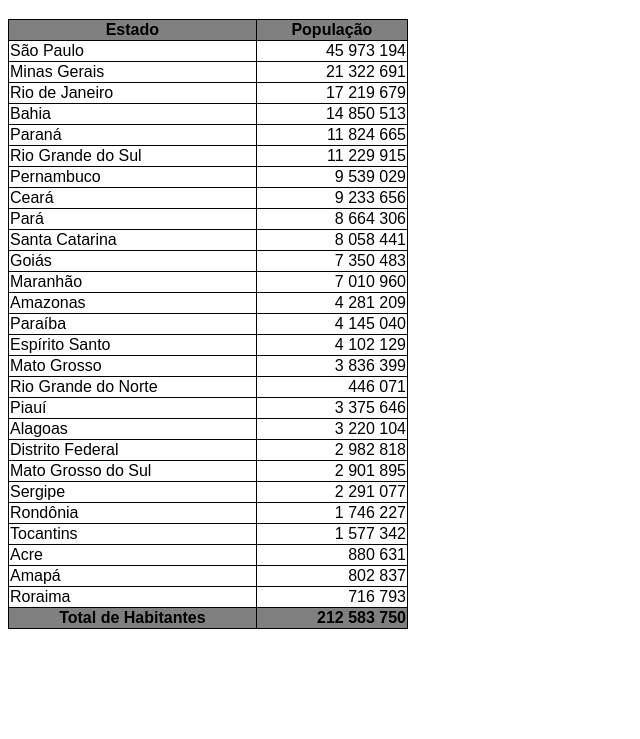
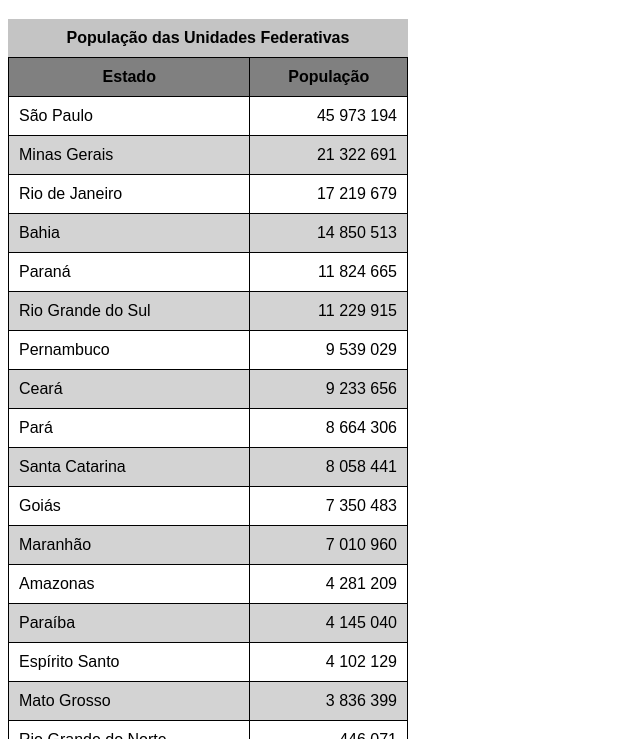
Before and after one commit to eduardoalvesc/html-css, a plain HTML site: page Exercicios/ex023/tabela002.html in a window 1280 px wide. Shown: the part 61-800 px from the top of the page, without its empty margins (0-640 px from the left). Drawn offline with Linux system fonts and the light colour scheme.

Commit message:
mais tabelas

```diff
--- a/Exercicios/ex023/tabela002.html
+++ b/Exercicios/ex023/tabela002.html
@@ -11,24 +11,44 @@
         table {
             width: 400px;
             border-collapse: collapse;
+            position: relative;
+        }
+        caption {
+            font-family: Arial, Helvetica, sans-serif;
+            font-weight: bolder;
+            padding: 10px;
+            background-color: rgb(196, 196, 196);
         }
         td,th {
             border: 1px solid black;
+            padding: 10px;
         }
         td.num {
             text-align: right;
         }
+        thead > tr > th {
+            position: sticky;
+            top: -1px;
+            background-color: gray;
+        }
         thead, tfoot {
             background-color: gray;
+        }
+        tbody > tr:nth-child(odd.) {
+            background-color: white;
+        }
+        tbody > tr:nth-child(even) {
+            background-color: lightgray;
         }
     </style>
 </head>
 <body>
     <h1>Tabela grande</h1>
     <table>
+        <caption>População das Unidades Federativas</caption>
         <thead>
-            <th>Estado</th>
-            <th>População</th>
+            <th scope="col">Estado</th>
+            <th scope="col">População</th>
         </thead>
         <tbody>
             <tr>
@@ -139,7 +159,7 @@
                 </tr>
         </tbody>
         <tfoot>
-            <th>Total de Habitantes</th>
+            <th scope="row">Total de Habitantes</th>
             <td class="num"><strong>212 583 750</strong></td>
         </tfoot>
     </table>
```
Also changed, not shown: Exercicios/ex023/tabela003.html (added, +38 -0 lines).
